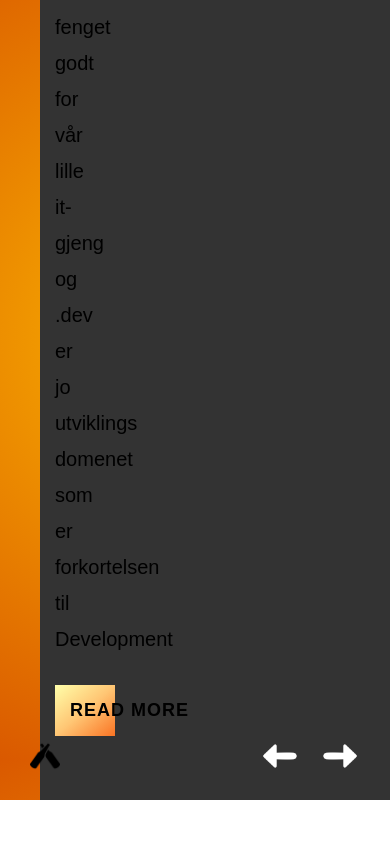
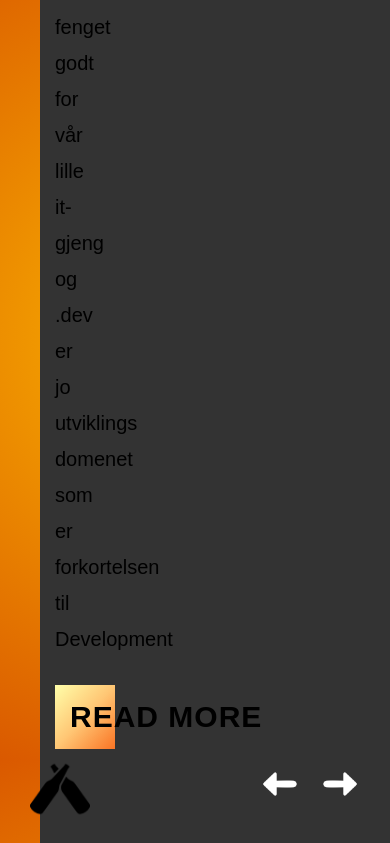
Before and after one commit to MnsSvendsen/brygglauget.dev, a plain HTML site: page index.html in a window 390 px wide. Shown: the part 1773-2616 px from the top of the page. Before the commit the page ends 2573 px from the top, so only its background shows below. Drawn offline with Linux system fonts and the light colour scheme; a web font is replaced by a local one.

Commit message:
small edits to make text more readable

```diff
--- a/style.css
+++ b/style.css
@@ -121,6 +121,7 @@ header ul li a.active:before{
     font-size: 18px;
     text-decoration: none;
     padding: 15px;
+
 }
 
 .content .bannerText a:before{
@@ -175,7 +176,7 @@ header ul li a.active:before{
 }
 .icons .sci li img{
     display: inline-block;
-    max-height: 30px;
+    max-height: 40px;
     transition: 0.5s ease-in-out;
 }
 .icons .sci li img:hover{
@@ -520,6 +521,9 @@ body {
         font-size: 20px;
         padding-right: 350px;
     }
+    .content .bannerText a {
+        font-size: 30px !important;
+    }
     .content{
         margin-top: 0;
         flex-direction: column-reverse;
@@ -581,6 +585,13 @@ body {
         background-repeat: no-repeat;
         background-position: 6px;
     }
+    .icons .controls li img {
+        max-height: 60px !important;
+    }
+    .icons .sci li img{
+        padding-top: 10px;
+        max-height: 60px;
+    }
 }
 @media (max-width: 767px){
     .container{
```
